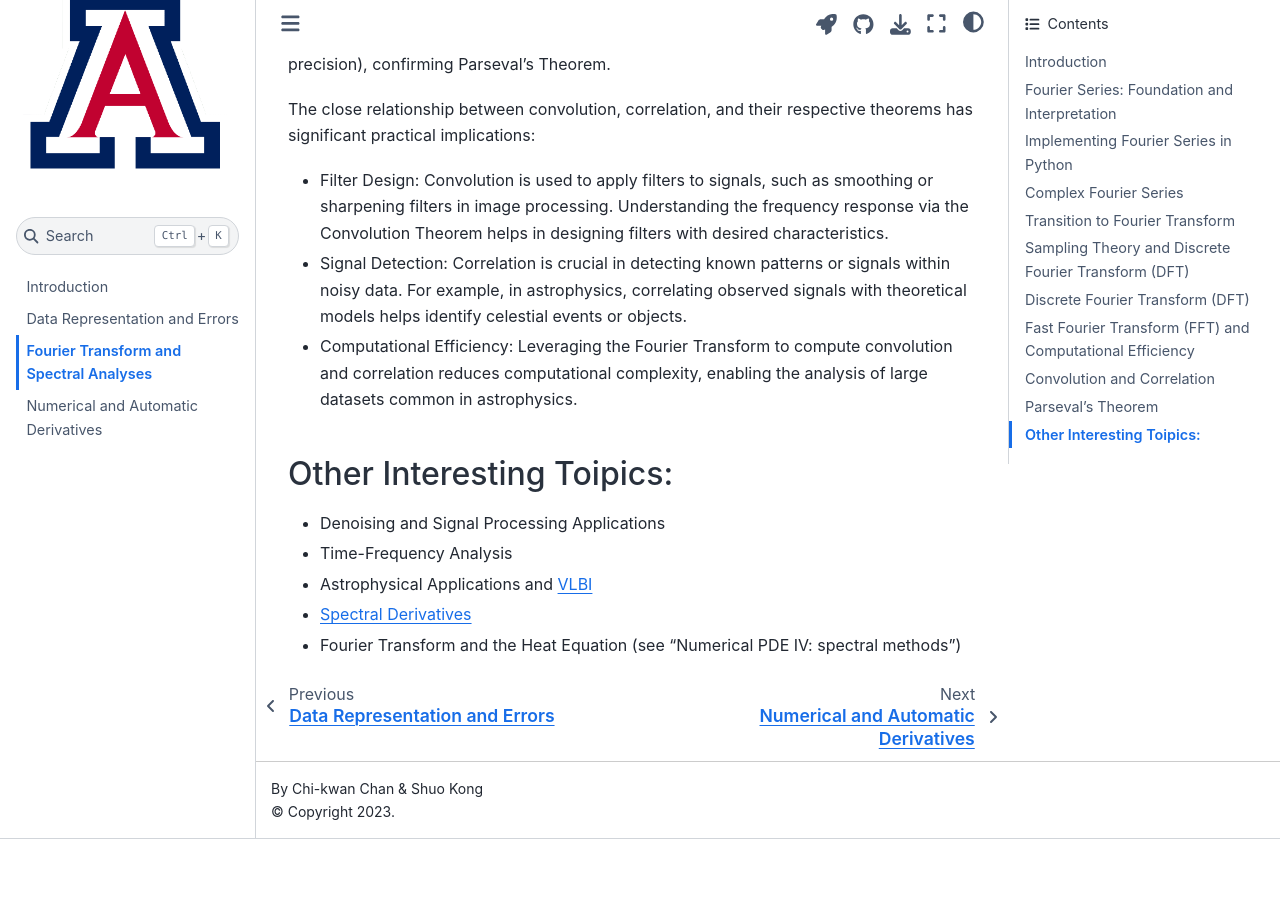
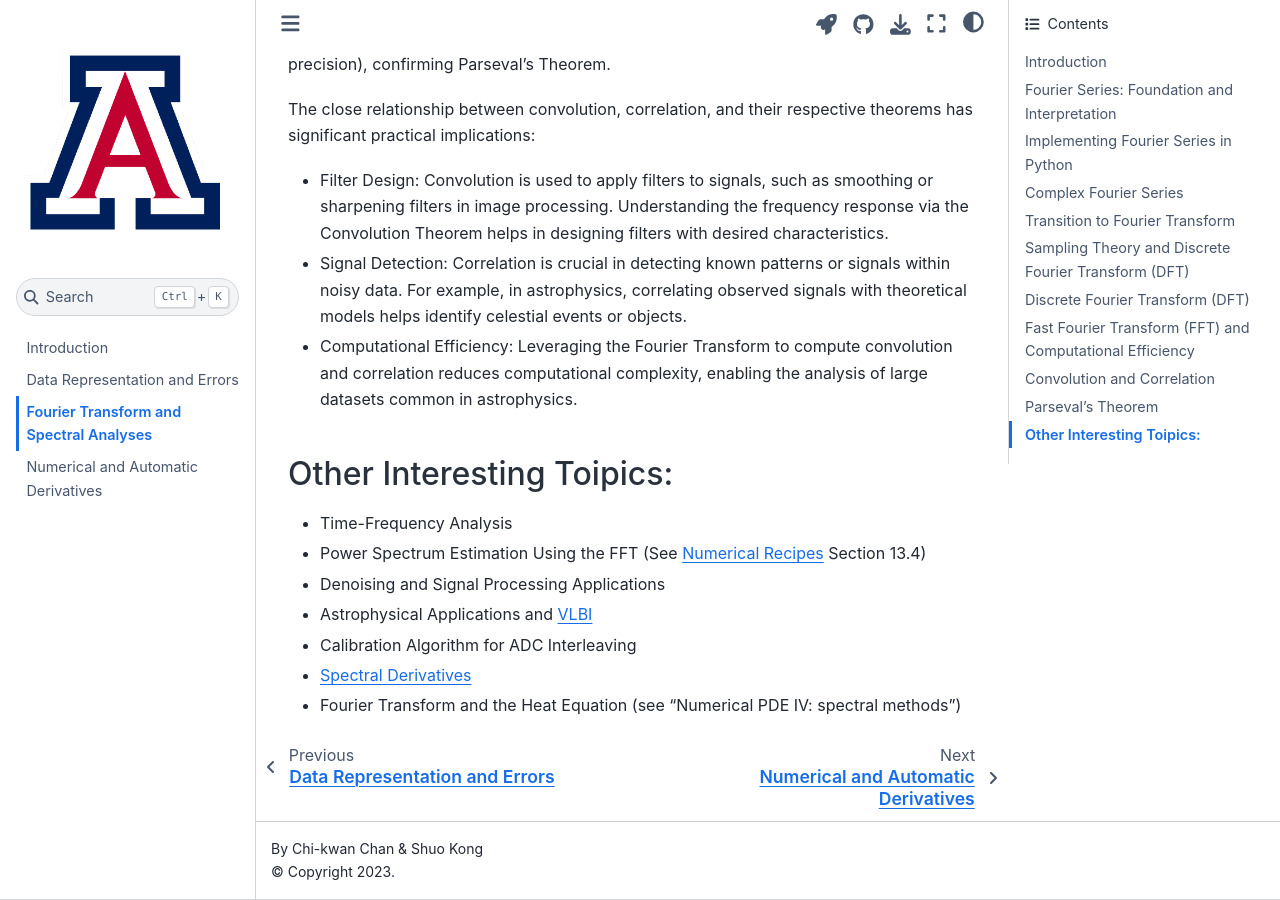
Before and after one commit to ua-2024q3-astr513/astr513, a Jupyter Book: the page built from docs/FT.md, in a window 1280 px wide and 900 px high, scrolled down 25428 px. Built offline with Jupyter Book 1.0.4 settings and Sphinx 7.4.7 and the Sphinx Book theme 1.1.4, drawn with Linux system fonts in a browser that asks for light colours; before the commit the page ends 26267 px from its top, so only the background shows below that.

Commit message:
Provide a few more discussion topics

````diff
--- a/docs/FT.md
+++ b/docs/FT.md
@@ -971,12 +971,10 @@ The close relationship between convolution, correlation, and their respective th
 
 ## Other Interesting Toipics:
 
+* Time-Frequency Analysis
+* Power Spectrum Estimation Using the FFT (See [Numerical Recipes](https://numerical.recipes/book.html) Section 13.4)
 * Denoising and Signal Processing Applications
-* Time-Frequency Analysis
 * Astrophysical Applications and [VLBI](https://focisrc.github.io/eht-databook/intro/correlation.html)
+* Calibration Algorithm for ADC Interleaving
 * [](sec:spectral-derivatives)
 * Fourier Transform and the Heat Equation (see "Numerical PDE IV: spectral methods")
-
-```{code-cell} ipython3
-
-```
````
